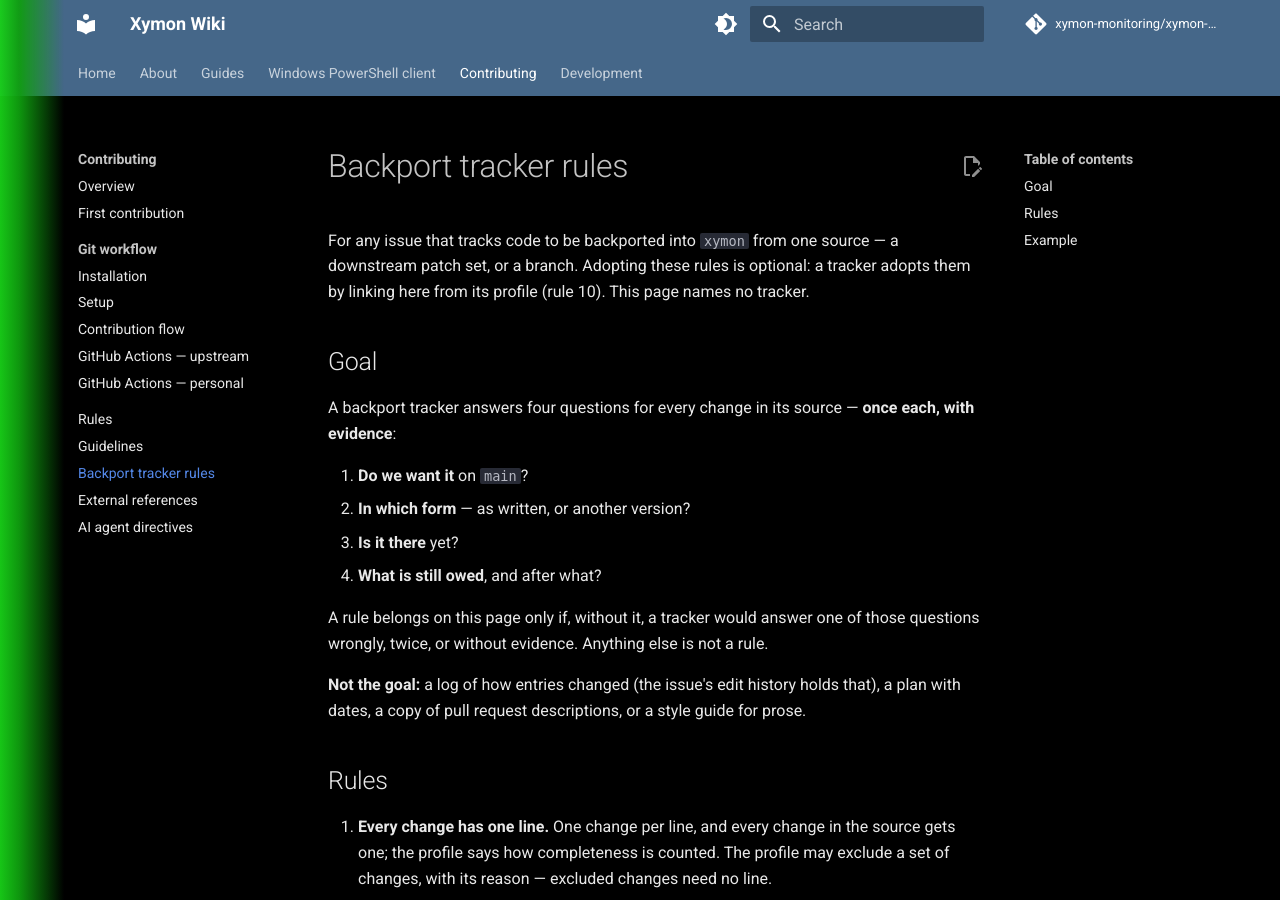
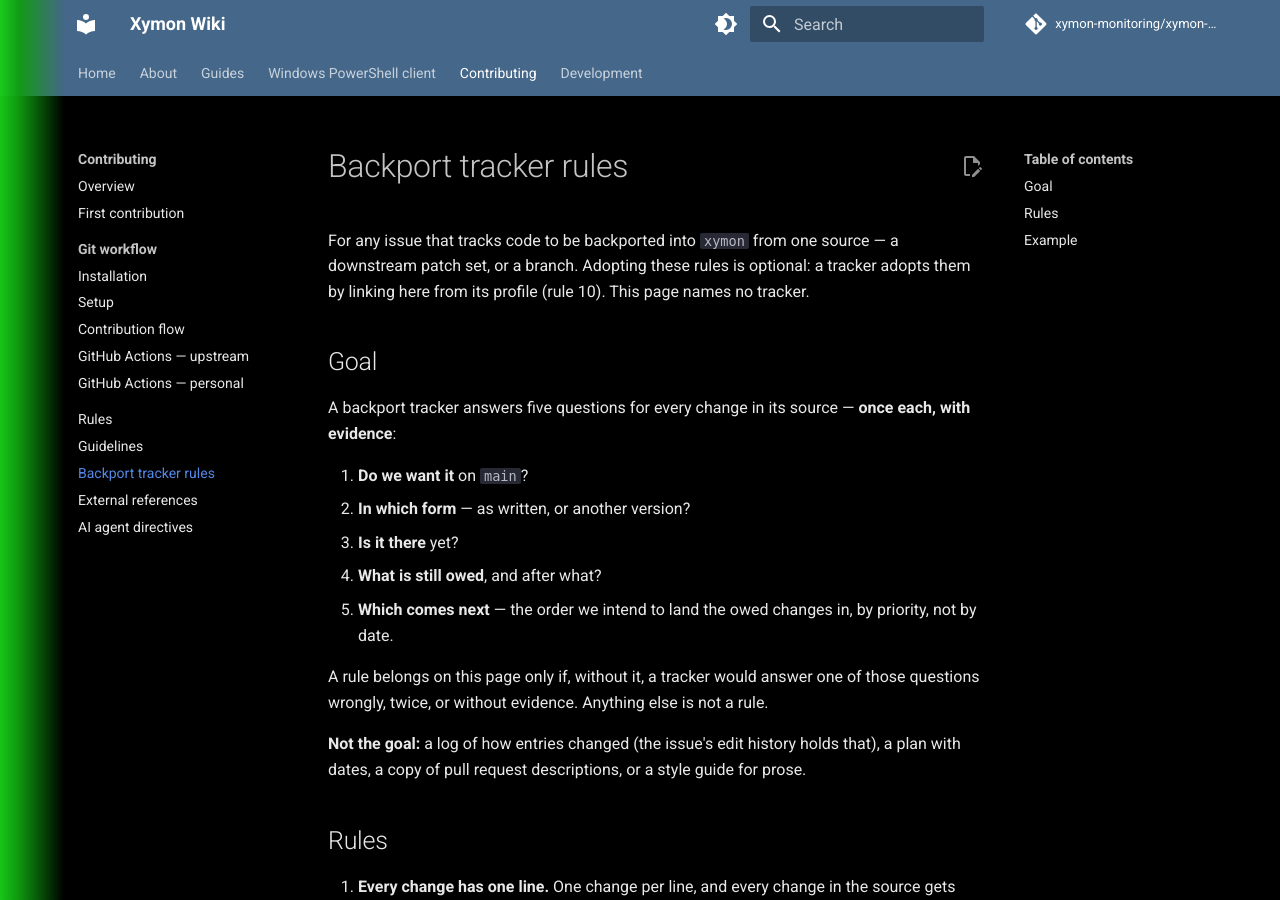
Before and after one commit to xymon-monitoring/xymon-wiki, an MkDocs documentation site: the page built from docs/contributing/backport-tracker-rules.md, in a window 1280 px wide and 900 px high. Built offline with MkDocs 1.6.1 and Material for MkDocs 9.7.7, drawn with Linux system fonts in a browser that asks for light colours; comment, search, counter and statistics services are not loaded; some of the changed text lies outside the part shown.

Commit message:
contributing: add "which comes next" to the backport trackers' goal
Both adopting trackers are laid out by priority — a "next" bucket tied to
a milestone, a suggested order, risk notes on headings — but the goal only
asked what is owed and after what, which is dependency order. Their main
structure served a purpose the goal did not state. The goal now asks which
comes next, by priority and not by date, and a profile's layout lists its
sections in that order, so no new mark is needed for it.

```diff
--- a/docs/contributing/backport-tracker-rules.md
+++ b/docs/contributing/backport-tracker-rules.md
@@ -7,13 +7,15 @@ tracker.
 
 ## Goal
 
-A backport tracker answers four questions for every change in its source —
+A backport tracker answers five questions for every change in its source —
 **once each, with evidence**:
 
 1. **Do we want it** on `main`?
 2. **In which form** — as written, or another version?
 3. **Is it there** yet?
 4. **What is still owed**, and after what?
+5. **Which comes next** — the order we intend to land the owed changes in, by
+   priority, not by date.
 
 A rule belongs on this page only if, without it, a tracker would answer one of
 those questions wrongly, twice, or without evidence. Anything else is not a rule.
@@ -63,7 +65,8 @@ for prose.
     - **Source** — what is tracked, and the snapshot it came from;
     - **Ids** — how a line names its change, and how it is cited elsewhere;
     - **Owner** — which tracker decides a change two trackers hold;
-    - **Layout** — the top-level sections, and which holds settled lines;
+    - **Layout** — the top-level sections, in priority order, and which holds
+      settled lines;
     - **Extra marks** — any mark this tracker adds, with its meaning.
 
     A field that does not apply says *none*.
```
